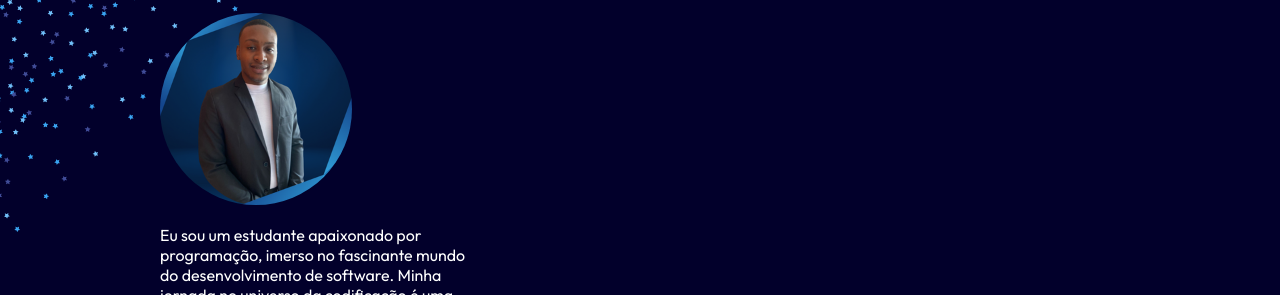
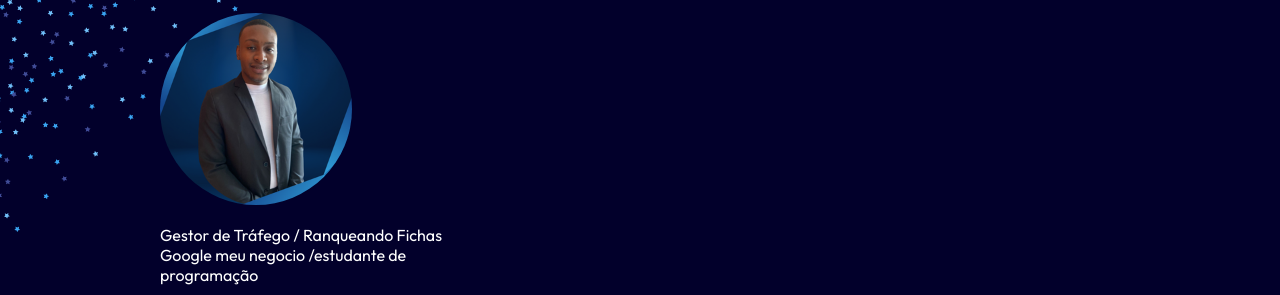
Before and after one commit to vitorsiillva/Meu-site, a plain HTML site: page index.html in a window 1280 px wide. Shown: the part 121-416 px from the top of the page. Drawn offline with Linux system fonts and the light colour scheme.

Commit message:
index.html

```diff
--- a/index.html
+++ b/index.html
@@ -20,8 +20,7 @@
         <div class="description">
           <h2>Quem sou eu ?</h2>
           <img src="ftperfil.png" alt="Imagem de perfil">
-          <p>Eu sou um estudante apaixonado por programação, imerso no fascinante mundo do desenvolvimento de software. Minha jornada no universo da codificação é uma busca constante por conhecimento e desafios estimulantes. Com uma mente curiosa e sede de aprendizado, estou sempre explorando novas linguagens de programação, paradigmas e frameworks.
-          </p>
+          <p>Gestor de Tráfego / Ranqueando Fichas Google meu negocio /estudante de programação</p>
         </div>
       </main>
       <footer class="footer">
```
